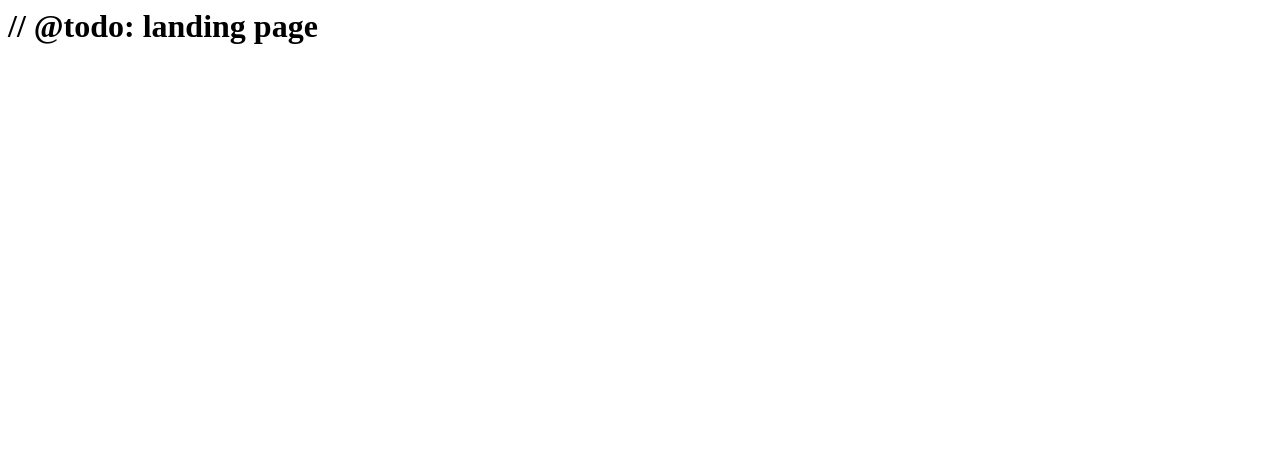
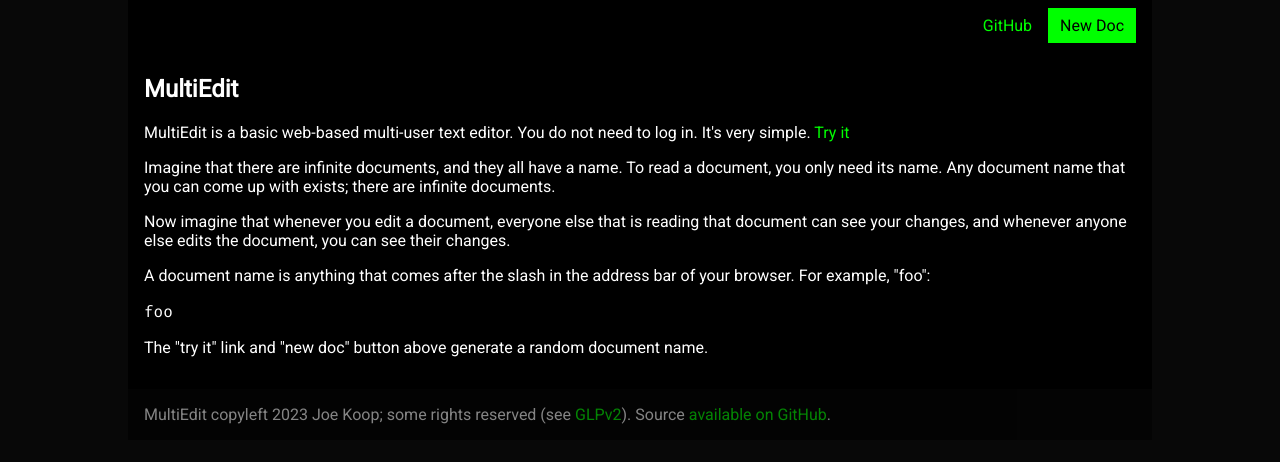
Before and after one commit to jkoop/multiedit, a website: page src/index.html in a window 1280 px wide. Drawn offline with Linux system fonts and the light colour scheme.

Commit message:
Added landing page

```diff
--- a/src/app.css
+++ b/src/app.css
@@ -35,6 +35,6 @@
 	}
 
 	body {
-		background: #111;
+		background: #080808;
 	}
 }
--- /dev/null
+++ b/src/index.css
@@ -0,0 +1,84 @@
+body {
+	display: flex;
+	flex-direction: column;
+	gap: 0;
+	background-color: #080808;
+	color: #fff;
+	font-family: Roboto, Ubuntu, sans-serif;
+	max-width: 1024px;
+	width: 100vw;
+	width: 100svw;
+	margin: 0;
+}
+
+nav {
+	background-color: black;
+	position: sticky;
+	top: 0;
+	margin: 0;
+	padding: 1rem;
+	text-align: right;
+	display: flex;
+	gap: 1rem;
+	flex-direction: row-reverse;
+}
+
+article,
+footer {
+	padding: 1rem;
+}
+
+article > h1:first-of-type {
+	margin-top: 0.5rem;
+}
+
+footer {
+	opacity: 0.5;
+}
+
+a {
+	color: #0f0;
+	text-decoration: none;
+}
+
+a:hover {
+	text-decoration: underline;
+}
+
+/* a[target="_blank"]::after {
+			content: ' ↗';
+		} */
+
+a.filled {
+	background-color: #0f0;
+	color: #000;
+	margin-top: -0.5rem;
+	margin-bottom: -0.5rem;
+	padding: 0.5rem 0.75rem;
+}
+
+.monospace,
+code,
+pre {
+	font-family: Fira Code, monospace;
+}
+
+.grey {
+	color: grey;
+}
+
+.white {
+	color: #fff;
+}
+
+@media screen and (min-width: 1024px) {
+	body {
+		margin: 0 calc(50vw - 512px);
+		margin: 0 calc(50svw - 512px);
+	}
+
+	article,
+	footer {
+		background-color: black;
+	}
+}
--- a/src/index.html
+++ b/src/index.html
@@ -1,2 +1,40 @@
-<link rel="icon" type="image/png" href="/favicon.png" />
-<h1>// @todo: landing page</h1>
+<!doctype html>
+<html lang="en">
+
+<head>
+	<meta charset="utf-8" />
+	<meta name="viewport" content="width=device-width, initial-scale=1" />
+	<meta name="description" content="A basic web-based multi-user text editor" />
+	<meta name="theme-color" content="#080808" />
+
+	<title>MultiEdit</title>
+
+	<link rel="stylesheet" href="/index.css" />
+	<link rel="stylesheet" href="https://fonts.googleapis.com/css?family=Fira+Code|Roboto&display=swap" />
+	<link rel="icon" type="image/png" href="/favicon.png" />
+
+	<script async defer src="/background.js" type="module"></script>
+</head>
+
+<body>
+	<nav>
+		<a class="try-it filled">New Doc</a>
+		<a href="https://github.com/jkoop/multiedit" target="_blank">GitHub</a>
+	</nav>
+	<article>
+		<h1>MultiEdit</h1>
+		<p>MultiEdit is a basic web-based multi-user text editor. You do not need to log in. It's very simple. <a class="try-it">Try it</a></p>
+		<p>Imagine that there are infinite documents, and they all have a name. To read a document, you only need its name. Any document name that you can come up with exists; there are infinite documents.</p>
+		<p>Now imagine that whenever you edit a document, everyone else that is reading that document can see your changes, and whenever anyone else edits the document, you can see their changes.</p>
+		<p>A document name is anything that comes after the slash in the address bar of your browser. For example, "foo":</p>
+		<pre class="grey"><span id="hereLocation"></span><span class="white">foo</span></pre>
+		<p>The "try it" link and "new doc" button above generate a random document name.</p>
+	</article>
+	<footer>
+		MultiEdit copyleft 2023 Joe Koop; some rights reserved (see <a href="https://www.gnu.org/licenses/gpl-2.0.en.html" target="_blank">GLPv2</a>). Source <a href="https://github.com/jkoop/multiedit" target="_blank">available on GitHub</a><!--, package <a href="https://hub.docker.com/r/jkoop/multiedit">available on Docker Hub</a -->.
+
+	</footer>
+	<script src="/index.js"></script>
+</body>
+
+</html>
--- a/src/server.ts
+++ b/src/server.ts
@@ -56,7 +56,7 @@
 			|| path.startsWith('-')
 			|| path.endsWith('-')
 		) {
-			return new Response(Bun.file("./build/invalid-path.html"));
+			return new Response('The path may contain only A-Z, a-z, 0-9, and -, may not contain more than one - in a row, and may not begin or end with a -.', { status: 404 });
 		} else {
 			return new Response(Bun.file("./build/app.html"));
 		}
```
Also changed, not shown: src/app.html (+4 -1 lines), src/background.ts (added, +29 -0 lines), src/index.ts (added, +23 -0 lines), src/invalid-path.html (deleted, +0 -2 lines), 1 other file.
